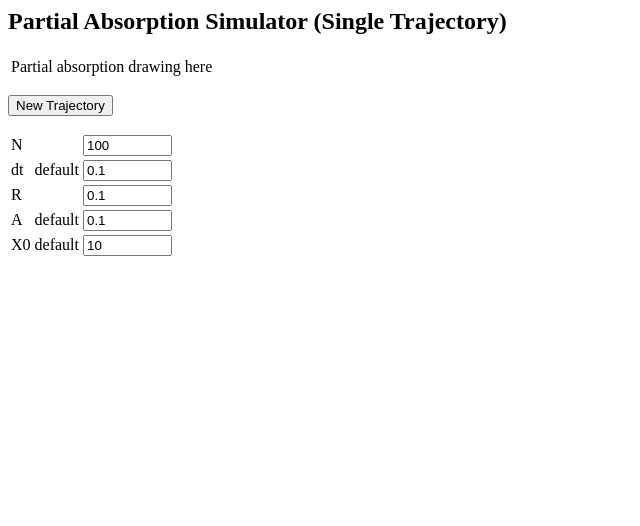
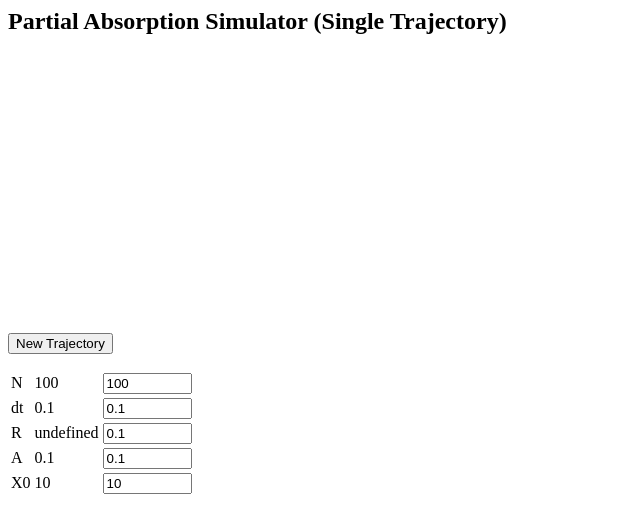
Before and after one commit to Jetuvei/Jetuvei.github.io, a plain HTML site: page partabs/partabs.html in a window 1280 px wide. Shown: the whole page, without its empty margins (0-640 px from the left). Drawn offline with Linux system fonts and the light colour scheme.

Commit message:
partabs: fixed initialisation problem

```diff
--- a/partabs/partabs.html
+++ b/partabs/partabs.html
@@ -39,33 +39,45 @@
 
   	// html interface
 
-  	var new_dt = document.getElementById("new_dt");
-  	var new_N  = document.getElementById("new_N");
-  	var new_A  = document.getElementById("new_A");
-  	var new_R  = document.getElementById("new_R");
-  	var new_X0 = document.getElementById("new_X0");
+  	var new_dt;
+  	var new_N;
+  	var new_A;
+  	var new_R;
+  	var new_X0;
 
-  	var current_dt = document.getElementById("current_dt");
-  	var current_N  = document.getElementById("current_N");
-  	var current_A  = document.getElementById("current_A");
-  	var current_R  = document.getElementById("current_R");
-  	var current_X0 = document.getElementById("current_X0");
+  	var current_dt;
+  	var current_N;
+  	var current_A;
+  	var current_R;
+  	var current_X0;
 
-  	var drawing = document.getElementById("drawing");
+  	var drawing;
 
   	// -----------------------------------------------------------------------
  	// Initialisation
   	// -----------------------------------------------------------------------
   	function initialiseInterface()
   	{
+  		new_dt = document.getElementById("new_dt");
+  		new_N  = document.getElementById("new_N");
+	  	new_A  = document.getElementById("new_A");
+  		new_R  = document.getElementById("new_R");
+  		new_X0 = document.getElementById("new_X0");
 
+  		current_dt = document.getElementById("current_dt");
+  		current_N  = document.getElementById("current_N");
+  		current_A  = document.getElementById("current_A");
+  		current_R  = document.getElementById("current_R");
+  		current_X0 = document.getElementById("current_X0");
+
+  		drawing = document.getElementById("drawing");
   	}
 	// -----------------------------------------------------------------------
  	// SET/GET: Special Cases
   	// -----------------------------------------------------------------------
   	function setdt(dt_new)
   	{
-  		if(new_dt > 0)
+  		if(dt_new > 0.0)
   		{
   			dt = dt_new;
   			root_dt = Math.sqrt(dt);
@@ -296,10 +308,12 @@
   	// -----------------------------------------------------------------------
   	function OnStart()
   	{
+
+  		initialiseInterface();
+
   		// debug
   		console.log("DEBUG: new_dt:" + new_dt.toString());
   		console.log("DEBUG: new_dt.value:" + new_dt.value.toString());
-
 
   		// initialise
 
```
